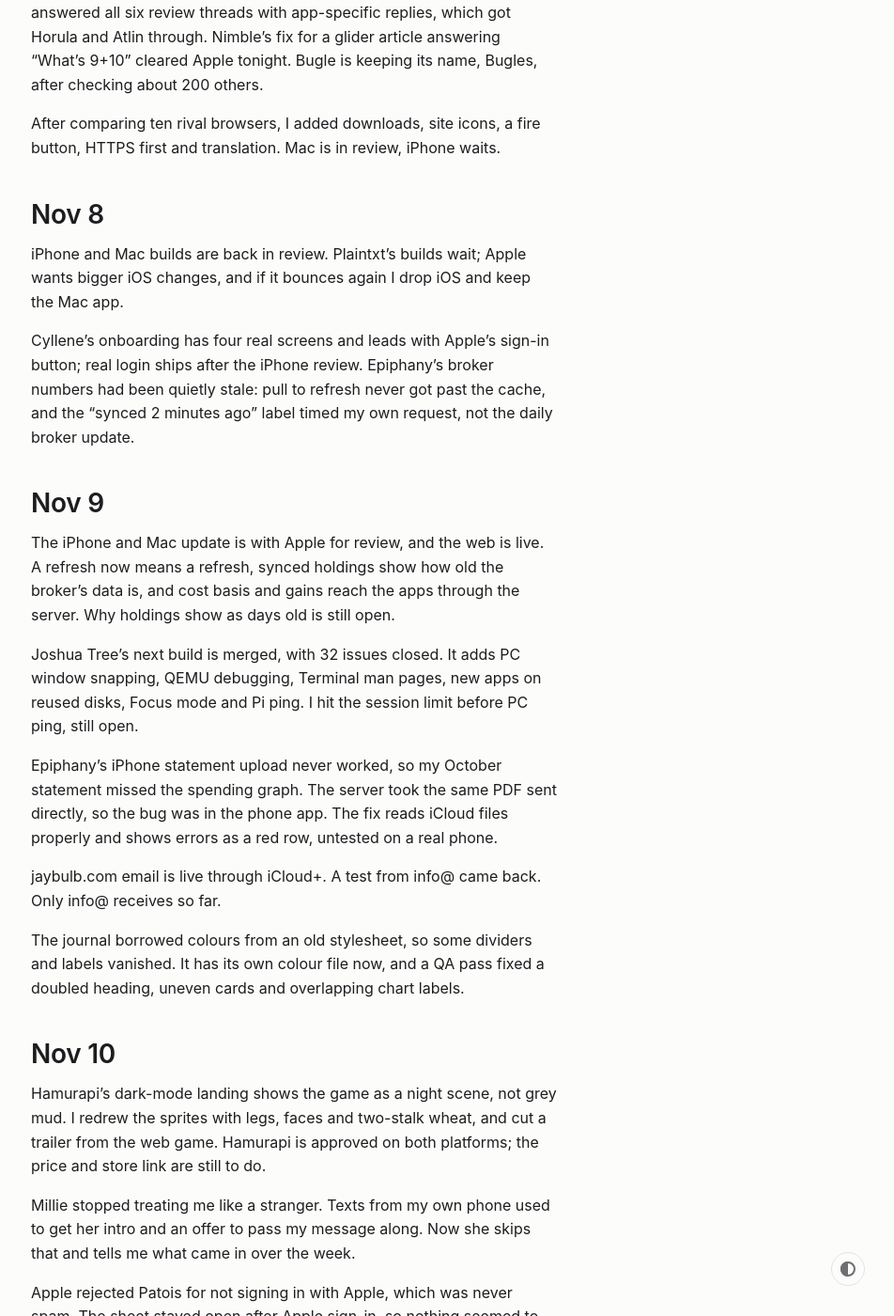
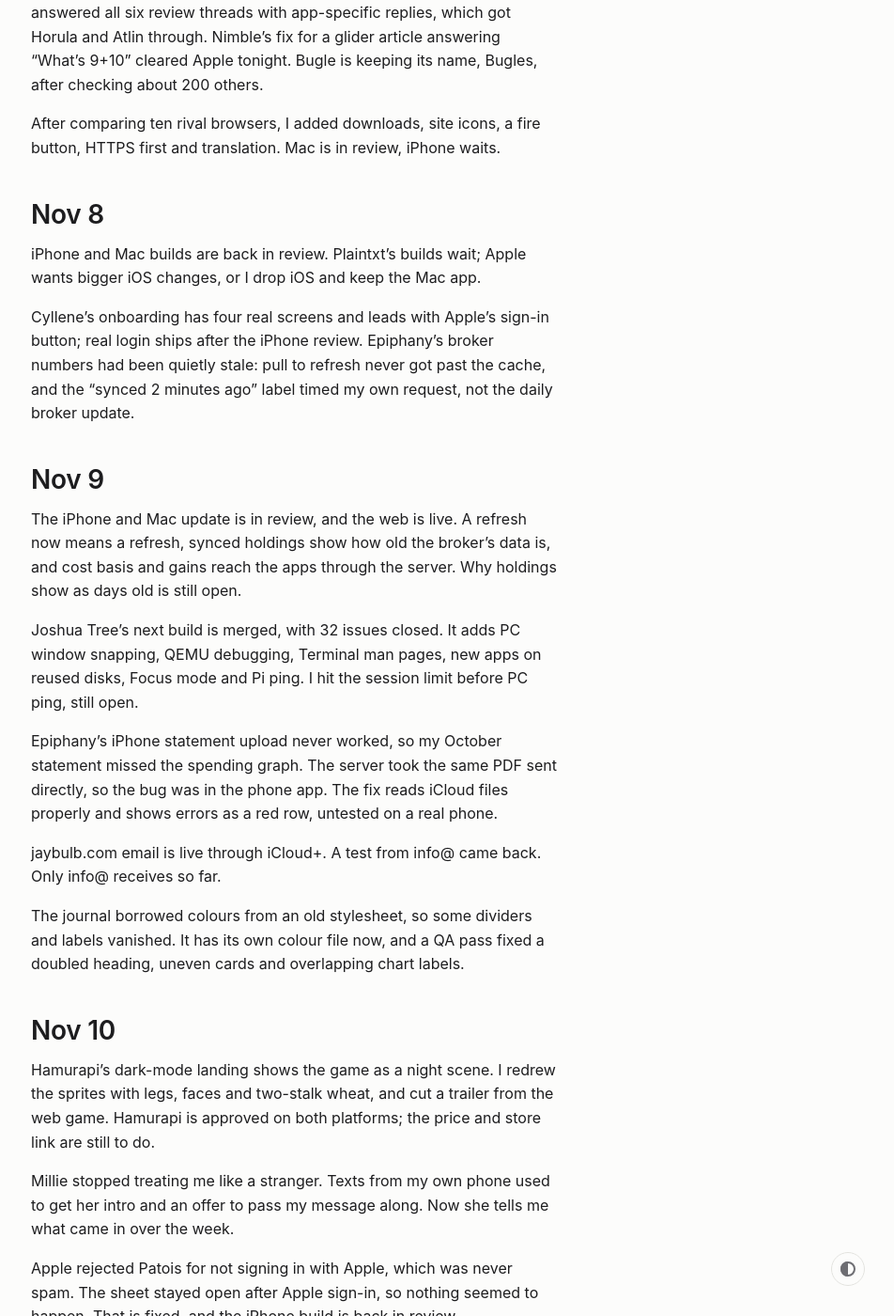
Before and after one commit to nulljosh/journal, a Jekyll site: the page built from _posts/2026-10-02-october.md, in a window 1280 px wide and 1400 px high, scrolled down 3900 px. Shown: the whole window at 94% size, without its empty margins (327-1279 px from the left). Built offline with Jekyll 4.4.1, drawn with Linux system fonts in a browser that asks for light colours; some of the changed text lies outside the part shown.

```diff
--- a/_posts/2026-10-02-october.md
+++ b/_posts/2026-10-02-october.md
@@ -96,14 +96,14 @@ After comparing ten rival browsers, I added downloads, site icons, a fire button
 
 ## Nov 8
 
-iPhone and Mac builds are back in review. Plaintxt's builds wait; Apple wants bigger iOS changes, and if it bounces again I drop iOS and keep the Mac app.
+iPhone and Mac builds are back in review. Plaintxt's builds wait; Apple wants bigger iOS changes, or I drop iOS and keep the Mac app.
 
 Cyllene's onboarding has four real screens and leads with Apple's sign-in button; real login ships after the iPhone review.
 Epiphany's broker numbers had been quietly stale: pull to refresh never got past the cache, and the "synced 2 minutes ago" label timed my own request, not the daily broker update.
 
 ## Nov 9
 
-The iPhone and Mac update is with Apple for review, and the web is live. A refresh now means a refresh, synced holdings show how old the broker's data is, and cost basis and gains reach the apps through the server. Why holdings show as days old is still open.
+The iPhone and Mac update is in review, and the web is live. A refresh now means a refresh, synced holdings show how old the broker's data is, and cost basis and gains reach the apps through the server. Why holdings show as days old is still open.
 
 Joshua Tree's next build is merged, with 32 issues closed. It adds PC window snapping, QEMU debugging, Terminal man pages, new apps on reused disks, Focus mode and Pi ping. I hit the session limit before PC ping, still open.
 
@@ -115,9 +115,9 @@ The journal borrowed colours from an old stylesheet, so some dividers and labels
 
 ## Nov 10
 
-Hamurapi's dark-mode landing shows the game as a night scene, not grey mud. I redrew the sprites with legs, faces and two-stalk wheat, and cut a trailer from the web game. Hamurapi is approved on both platforms; the price and store link are still to do.
+Hamurapi's dark-mode landing shows the game as a night scene. I redrew the sprites with legs, faces and two-stalk wheat, and cut a trailer from the web game. Hamurapi is approved on both platforms; the price and store link are still to do.
 
-Millie stopped treating me like a stranger. Texts from my own phone used to get her intro and an offer to pass my message along. Now she skips that and tells me what came in over the week.
+Millie stopped treating me like a stranger. Texts from my own phone used to get her intro and an offer to pass my message along. Now she tells me what came in over the week.
 
 Apple rejected Patois for not signing in with Apple, which was never spam. The sheet stayed open after Apple sign-in, so nothing seemed to happen. That is fixed, and the iPhone build is back in review.
 
```
Also changed, not shown: other parts of _posts/2026-10-02-october.md (+1 -1 lines).
